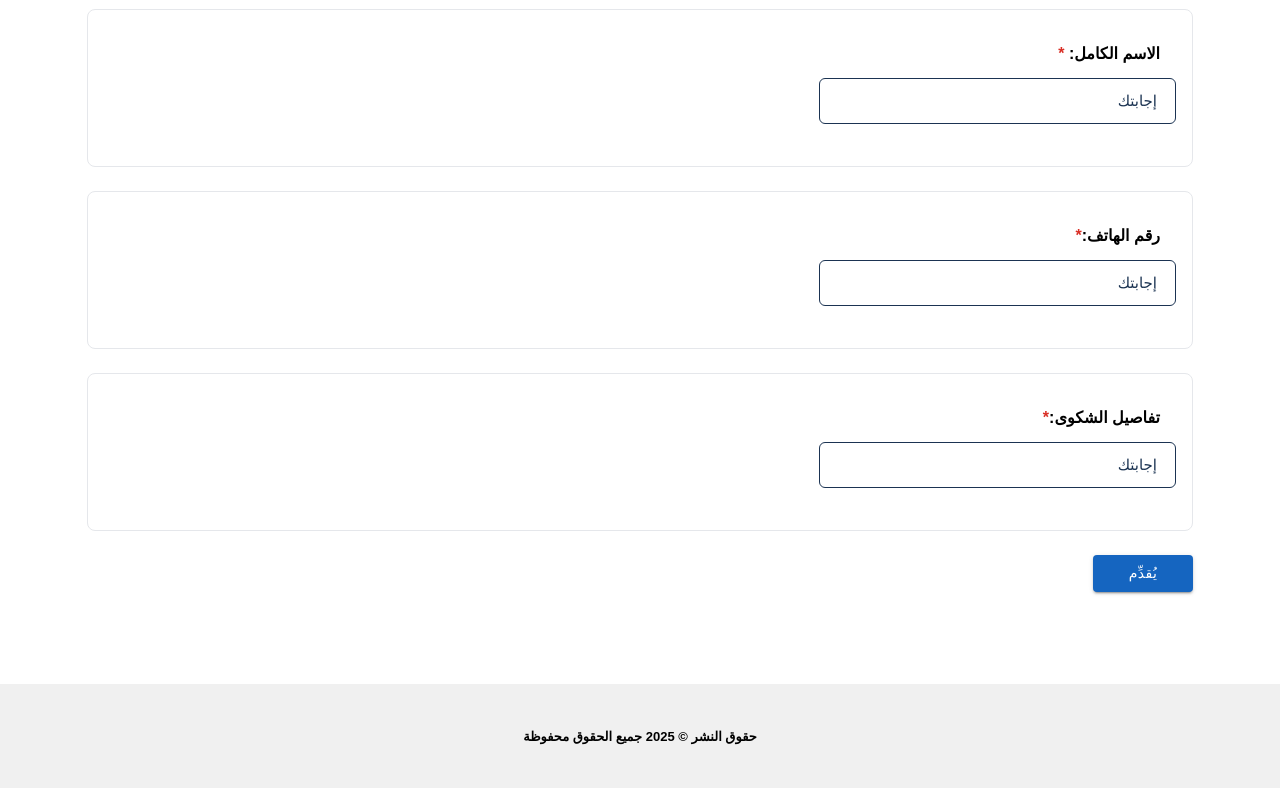
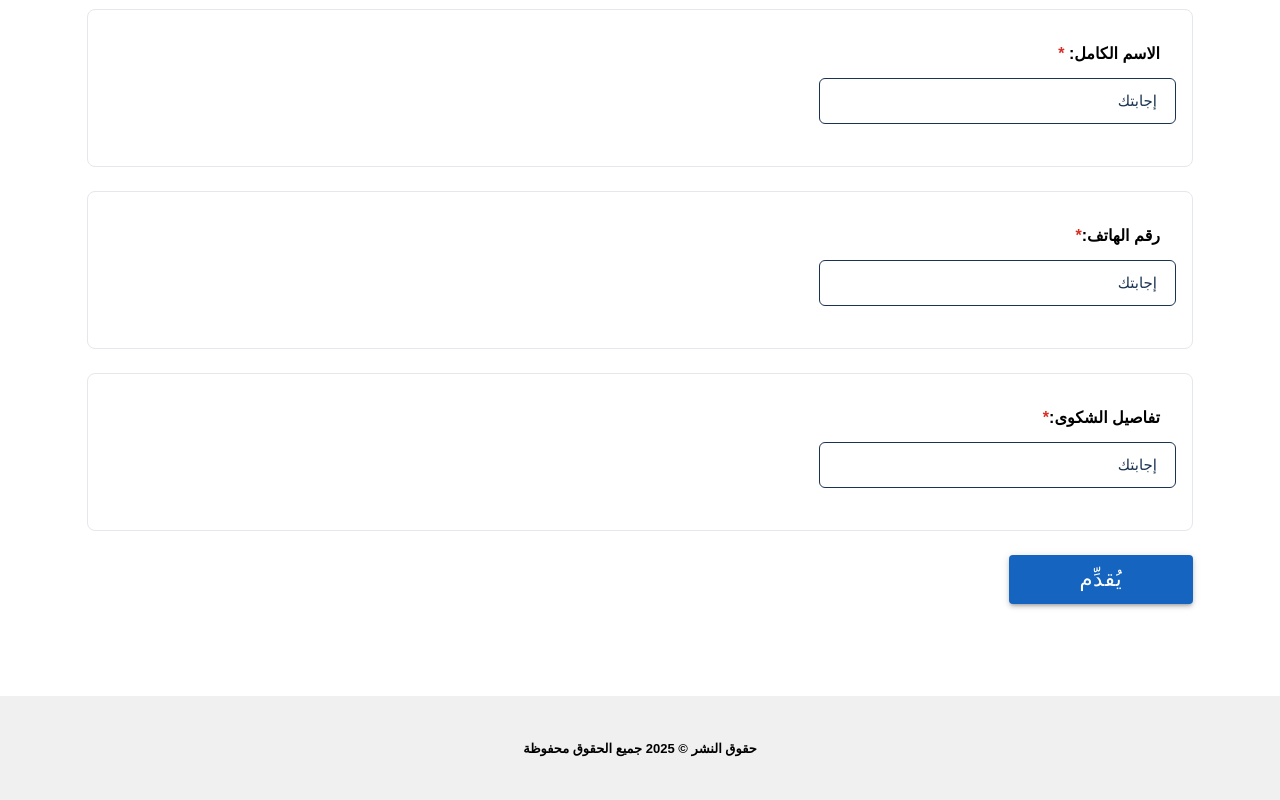
Before and after one commit to shayan-hamidi/sm-lawyer-lead, a Next.js app: page /home in a window 1280 px wide. Shown: the part 1285-2085 px from the top of the page. Built offline with nearby package versions, Linux system fonts and the light colour scheme.

Commit message:
fix: styles

```diff
--- a/src/app/globals.css
+++ b/src/app/globals.css
@@ -215,9 +215,6 @@ body {
     background: linear-gradient(45deg, #d1c4e9, #e1bee7, #ffcdd2, #f8bbd0);
   }
 }
-body{
-  height: 100vh;
-}
 .dashboard-background {
   background: url(../../public/images/dashboard-background.svg);
   background-position: center;
--- a/src/app/home/page.jsx
+++ b/src/app/home/page.jsx
@@ -157,17 +157,23 @@ export default function Servey() {
               </div>
             </section>
             <section className="w-full py-3">
+              <Grid container>
+                <Grid item xs={12} md={3} lg={2}>
                   <Button
                     variant="contained"
                     type="submit"
+                    fullWidth
                     sx={{
                       backgroundColor: "#1565c0 !important",
-                  minWidth: 100,
+                      fontSize: 21,
+                      boxShadow: 3,
                     }}
                     disabled={loading}
                   >
                     يُقدِّم
                   </Button>
+                </Grid>
+              </Grid>
             </section>
           </div>
         </form>
--- a/src/components/Dashboard/Table/index.jsx
+++ b/src/components/Dashboard/Table/index.jsx
@@ -26,10 +26,12 @@ export default function DataTable({ url, columns }) {
   }, [pagination]);
   const modifiedColumns = useMemo(() => {
     return [
+      ...columns,
       {
         field: "row",
         headerName: "صف",
         width: 50,
+        sortable: false,
         editable: false,
         renderCell: (params) => {
           const { page, pageSize } = pagination;
@@ -39,7 +41,6 @@ export default function DataTable({ url, columns }) {
           return rowNumber;
         },
       },
-      ...columns,
     ];
   }, [rows]);
 
@@ -48,7 +49,7 @@ export default function DataTable({ url, columns }) {
       <DataGrid
         localeText={"fa"}
         loading={tableLoading}
-        sx={{ background: "white" }}
+        sx={{ background: "white", boxShadow: 5 }}
         className="shadow-md"
         rows={rows}
         columns={modifiedColumns}
--- a/src/components/Dashboard/index.jsx
+++ b/src/components/Dashboard/index.jsx
@@ -1,18 +1,15 @@
 "use client";
-import React, { useEffect } from "react";
+import React from "react";
 import Table from "./Table";
 import useService from "@/hooks/useService";
 import AppBar from "@mui/material/AppBar";
 import Toolbar from "@mui/material/Toolbar";
 import Button from "@mui/material/Button";
-import { Card, CircularProgress, Divider } from "@mui/material";
+import { Card, CircularProgress } from "@mui/material";
 import { useRouter } from "next/navigation";
 import FileDownloadIcon from "@mui/icons-material/FileDownload";
-import { handleValue } from "./handleValue";
-import BarChart from "./BarChart";
 
 const DashboardPanel = () => {
-  const { mutate: chartMutate, data: chartData } = useService();
   const { mutate: logoutMutate, loading: logoutLoading } = useService();
   const { mutate: Q1ExcellMutate, loading: Q1ExcellLoading } = useService();
   const router = useRouter();
@@ -24,6 +21,7 @@ const DashboardPanel = () => {
       disableColumnMenu: true,
       headerAlign: "right",
       align: "right",
+      flex: 1,
     },
     {
       field: "number",
@@ -33,6 +31,7 @@ const DashboardPanel = () => {
       disableColumnMenu: true,
       headerAlign: "right",
       align: "right",
+      flex: 1,
     },
     {
       field: "description",
@@ -42,18 +41,9 @@ const DashboardPanel = () => {
       disableColumnMenu: true,
       headerAlign: "right",
       align: "right",
+      flex: 1,
     },
   ];
-  useEffect(() => {
-    chartMutate(
-      "getQuestionnariesChartData",
-      "GET",
-      {},
-      {
-        Authorization: `Bearer ${window.localStorage.getItem("token")}`,
-      }
-    );
-  }, []);
   const logoutHandler = () => {
     logoutMutate(
       "logout",
@@ -151,15 +141,6 @@ const DashboardPanel = () => {
             </div>
           </Card>
         </div>
-        {/* <Card className="w-max mt-9 mx-auto min-w-full md:min-w-[500px] flex flex-col justify-center p-4 shadow-lg">
-          <div className="mb-5">
-            <h3 className="font-bold text-[20px]">Registration statistics</h3>
-            <Divider orientation="horizontal" flexItem className="my-4" />
-          </div>
-          <div className="max-w-[500px]">
-            <BarChart chartData={chartData} />
-          </div>
-        </Card> */}
       </div>
     </div>
   );
```
Lines whose indentation alone changed are shown as unchanged.
